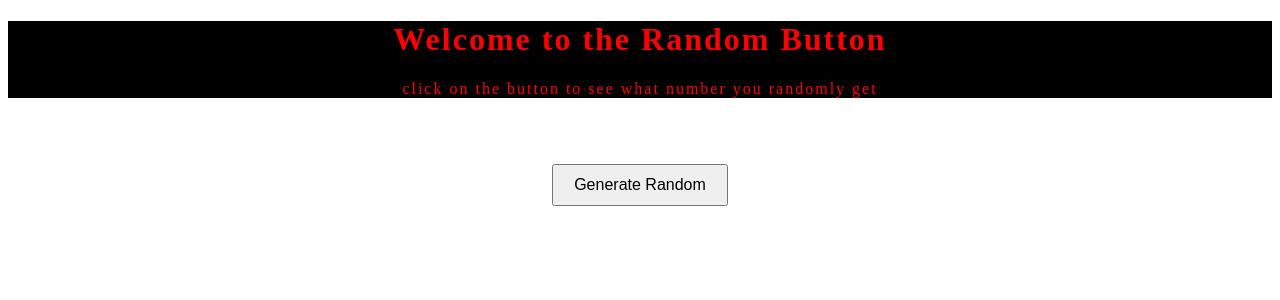
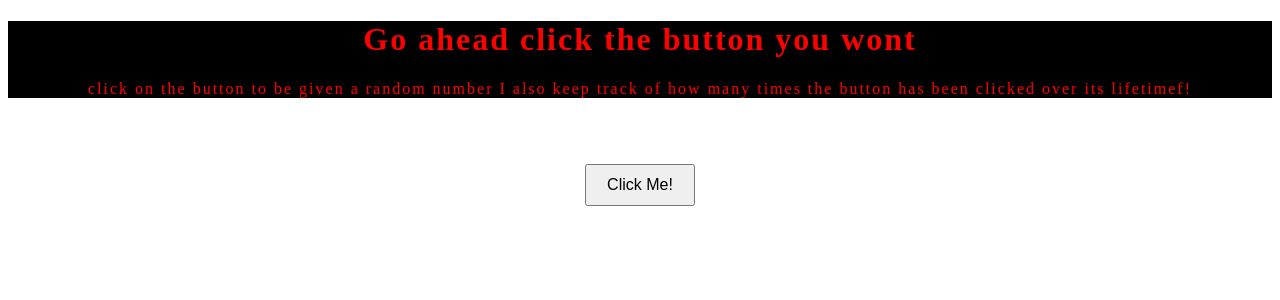
Before and after one commit to dazehead/number_generator, a Flask app: page / in a window 1280 px wide. Shown: the top 300 px of the page. Run offline with Flask 3, Linux system fonts and the light colour scheme; parts of the project's set-up code (start-up, migrations or seed data) failed here and were passed over.

Commit message:
changed html text, and updated link in readme

```diff
--- a/db.py
+++ b/db.py
@@ -14,7 +14,7 @@ class Database:
     def get_engine(self):
         url = (
             f"mssql+pyodbc://{self.user}:{self.password}@{self.host}:{self.port}/{self.db}?driver={self.driver}"
-            "&Encrypt=yes&TrustServerCertificate=yes"
+            "&TrustServerCertificate=yes"
         )
         return create_engine(url, pool_pre_ping=True, fast_executemany=True)
 
--- a/templates/index.html
+++ b/templates/index.html
@@ -8,13 +8,13 @@
 </head>
 <body>
     <div class="top-banner">
-        <h1>Welcome to the Random Button</h1>
-        <p>click on the button to see what number you randomly get</p>
+        <h1>Go ahead click the button you wont</h1>
+        <p>click on the button to be given a random number I also keep track of how many times the button has been clicked over its lifetimef!</p>
     </div>
     <div class="application">
         <div class="'box">
 
-            <button onclick="getNumber()">Generate Random</button>
+            <button onclick="getNumber()">Click Me!</button>
             <p id="random"></p>
             <p id="result"></p>
 
```
Also changed, not shown: README.txt.
